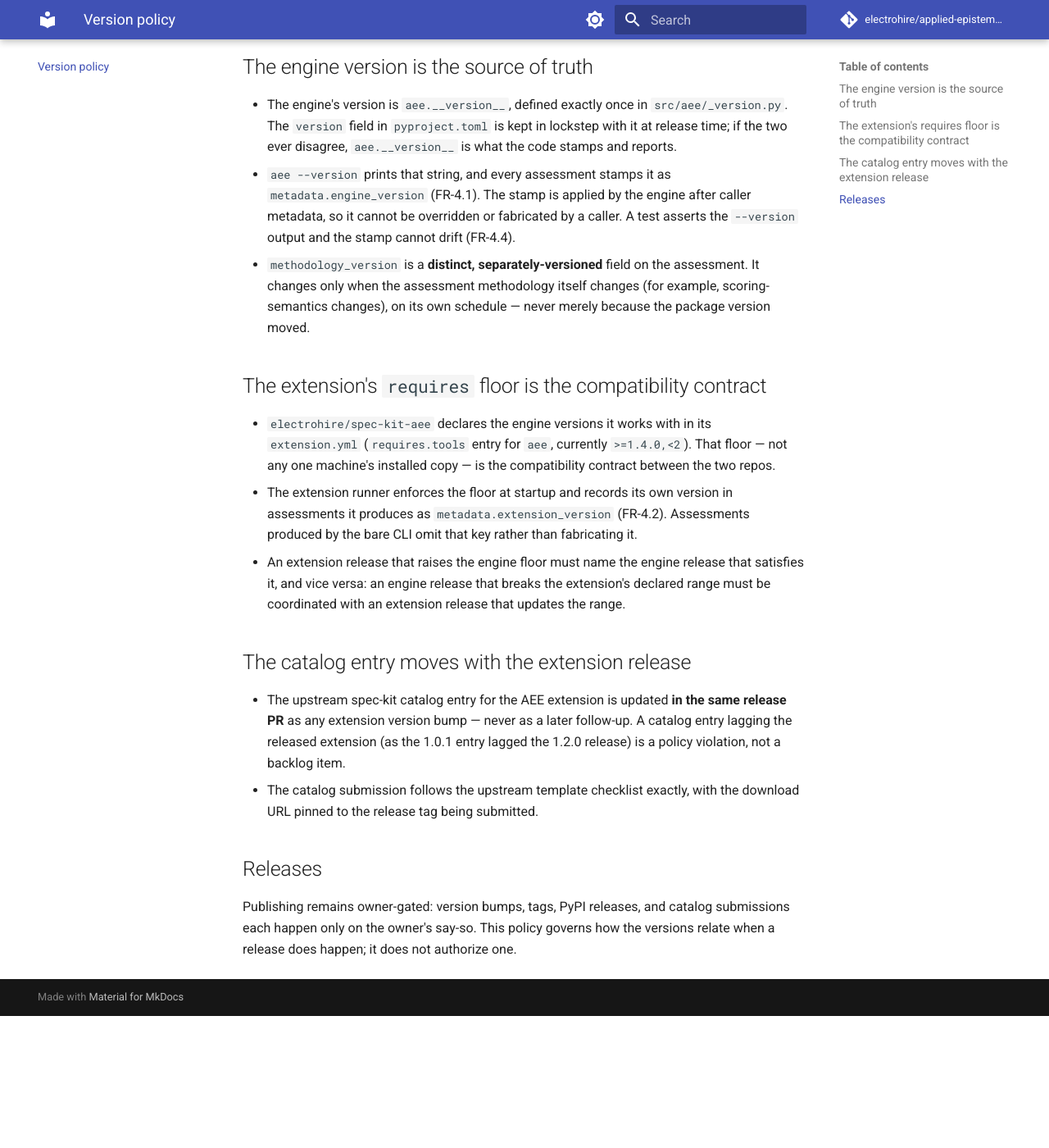
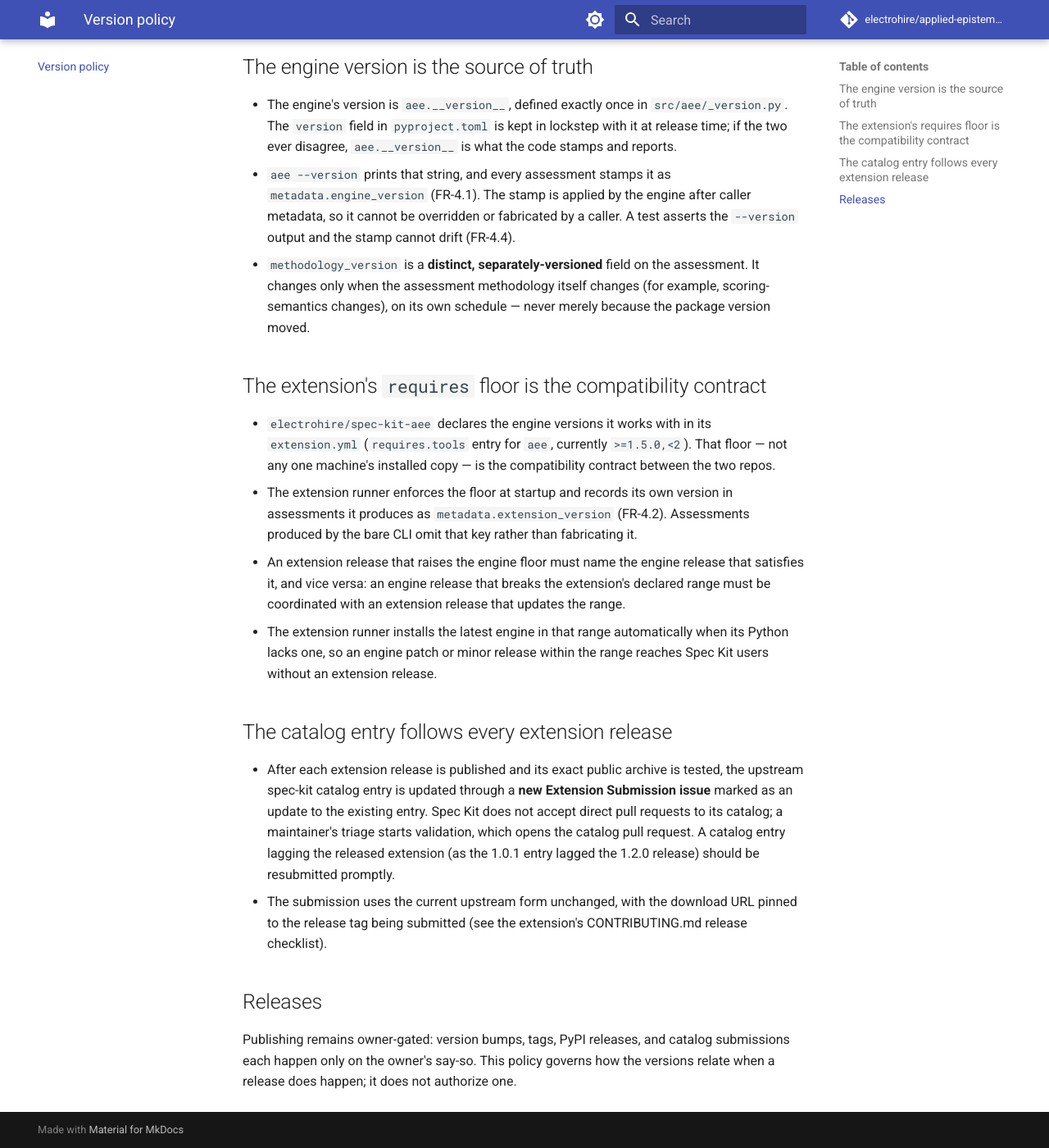
Before and after one commit to electrohire/applied-epistemic-engineering, an MkDocs documentation site: the page built from docs/versioning.md, in a window 1280 px wide and 1400 px high, scrolled down 306 px. Shown: the whole window at 82% size. Built offline with MkDocs 1.6.1 and Material for MkDocs 9.7.7, drawn with Linux system fonts in a browser that asks for light colours; comment, search, counter and statistics services are not loaded; before the commit the page ends 1545 px from its top, so only the background shows below that.

Commit message:
docs: Spec Kit one-command install, platforms, versioning policy (1.5.1) (#44)
Documentation and package metadata only (#43); engine behavior and
methodology_version are unchanged. README/PyPI page and quickstart: supported
platforms and the one-command Spec Kit install; docs/spec-kit.md install
section; migration and versioning corrections; absolute README links; OS
Independent classifier. Version 1.5.1.

Assisted-by: Claude Code (model: claude-opus-5-5, autonomous)
Co-Authored-By: Claude Opus 5.5 <noreply@anthropic.com>

```diff
--- a/docs/versioning.md
+++ b/docs/versioning.md
@@ -26,7 +26,7 @@ upstream spec-kit catalog entry — coherent.
 
 - `electrohire/spec-kit-aee` declares the engine versions it works
   with in its `extension.yml` (`requires.tools` entry for `aee`,
-  currently `>=1.4.0,<2`). That floor — not any one machine's installed
+  currently `>=1.5.0,<2`). That floor — not any one machine's installed
   copy — is the compatibility contract between the two repos.
 - The extension runner enforces the floor at startup and records its
   own version in assessments it produces as
@@ -36,17 +36,24 @@ upstream spec-kit catalog entry — coherent.
   engine release that satisfies it, and vice versa: an engine release
   that breaks the extension's declared range must be coordinated with
   an extension release that updates the range.
+- The extension runner installs the latest engine in that range
+  automatically when its Python lacks one, so an engine patch or minor
+  release within the range reaches Spec Kit users without an extension
+  release.
 
-## The catalog entry moves with the extension release
+## The catalog entry follows every extension release
 
-- The upstream spec-kit catalog entry for the AEE extension is updated
-  **in the same release PR** as any extension version bump — never as
-  a later follow-up. A catalog entry lagging the released extension
-  (as the 1.0.1 entry lagged the 1.2.0 release) is a policy violation,
-  not a backlog item.
-- The catalog submission follows the upstream template checklist
-  exactly, with the download URL pinned to the release tag being
-  submitted.
+- After each extension release is published and its exact public
+  archive is tested, the upstream spec-kit catalog entry is updated
+  through a **new Extension Submission issue** marked as an update to
+  the existing entry. Spec Kit does not accept direct pull requests to
+  its catalog; a maintainer's triage starts validation, which opens the
+  catalog pull request. A catalog entry lagging the released extension
+  (as the 1.0.1 entry lagged the 1.2.0 release) should be resubmitted
+  promptly.
+- The submission uses the current upstream form unchanged, with the
+  download URL pinned to the release tag being submitted (see the
+  extension's CONTRIBUTING.md release checklist).
 
 ## Releases
 
--- a/pyproject.toml
+++ b/pyproject.toml
@@ -4,7 +4,7 @@ build-backend = "hatchling.build"
 
 [project]
 name = "applied-epistemic-engineering"
-version = "1.5.0"
+version = "1.5.1"
 description = "Evidence-centered claim evaluation, adversarial challenge, recovery, and tamper-evident epistemic records."
 readme = "README.md"
 requires-python = ">=3.11"
@@ -24,6 +24,7 @@ classifiers = [
   "Intended Audience :: Developers",
   "Intended Audience :: Science/Research",
   "License :: OSI Approved :: MIT License",
+  "Operating System :: OS Independent",
   "Programming Language :: Python :: 3",
   "Programming Language :: Python :: 3.11",
   "Programming Language :: Python :: 3.12",
--- a/src/aee/_version.py
+++ b/src/aee/_version.py
@@ -7,4 +7,4 @@ one string, so they cannot drift from each other (FR-4.4). The
 release time; see ``docs/versioning.md``.
 """
 
-__version__ = "1.5.0"
+__version__ = "1.5.1"
```
Also changed, not shown: CHANGELOG.md (+23 -0 lines), README.md (+19 -3 lines), docs/migration.md (+5 -2 lines), docs/quickstart.md (+15 -0 lines), docs/spec-kit.md (+23 -0 lines).
